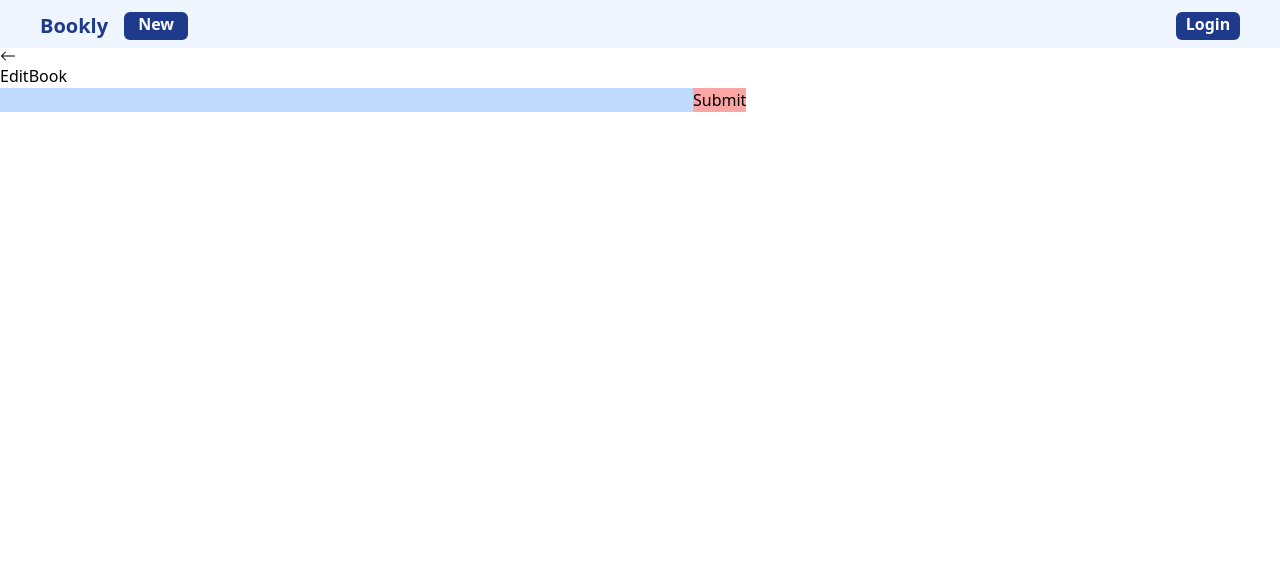
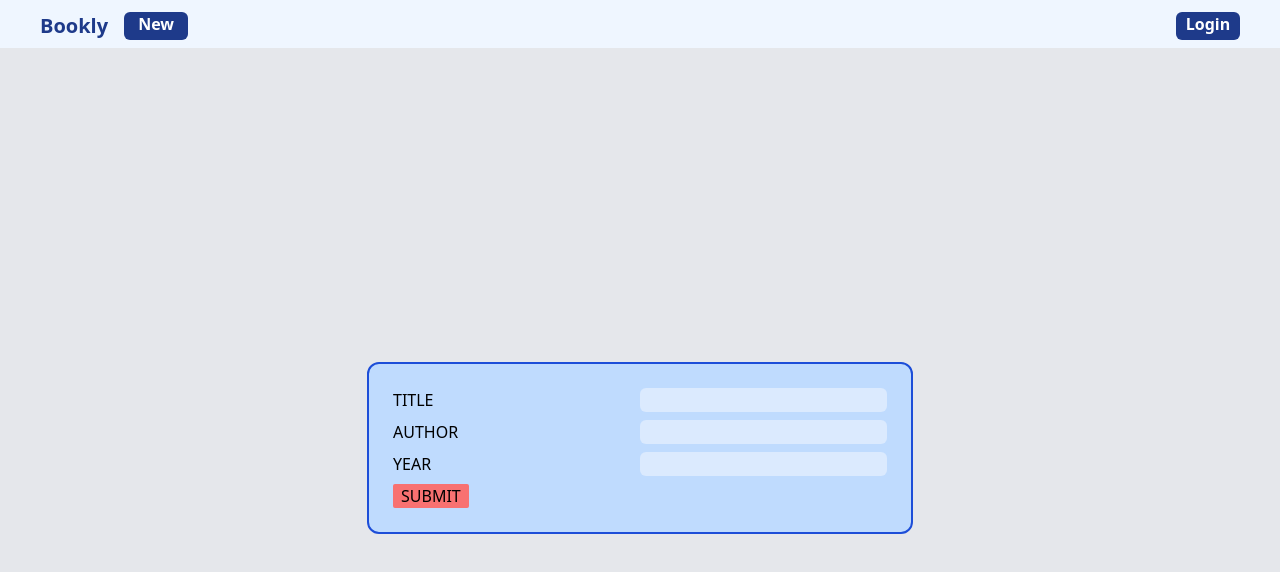
Before and after one commit to gokulkumar0209/befit, a React (Vite) app in the folder client/: page /books/edit/1 in a window 1280 px wide. Shown: the top 572 px of the page. Built offline with nearby package versions, Linux system fonts and the light colour scheme; no server answers.

Commit message:
Style update in style page

```diff
--- a/client/src/pages/EditBook.jsx
+++ b/client/src/pages/EditBook.jsx
@@ -64,35 +64,51 @@ function EditBook() {
 		}
 	};
 	return (
-		<div>
-			<Backbutton />
-			EditBook
+		<div className=" uppercase flex justify-center items-center h-screen w-full bg-gray-200">
+			<div className=" bg-blue-200 p-6 border-2 border-blue-700 rounded-xl ">
 				<form onSubmit={handleSubmit}>
+					<div className="space-y-2">
+						<div className="  grid grid-cols-2">
+							<label>Title</label>
 							<input
 								type="textbox"
-					className=" bg-blue-200"
+								className=" bg-blue-100 rounded-md px-2"
 								name="title"
 								value={book.title}
 								onChange={handleChange}
 							></input>
+						</div>
+						<div className=" grid grid-cols-2 ">
+							<label>Author</label>
 							<input
 								type="textbox"
-					className=" bg-blue-200"
+								className=" bg-blue-100 rounded-md px-2"
 								name="author"
 								value={book.author}
 								onChange={handleChange}
 							></input>
+						</div>
+						<div className="grid grid-cols-2">
+							<label>Year</label>
 							<input
 								type="Number"
-					className=" bg-blue-200"
+								className=" bg-blue-100 rounded-md px-2"
 								name="year"
 								value={book.year}
 								onChange={handleChange}
 							></input>
-				<button type="submit" className="bg-red-300">
+						</div>
+						<div className="">
+							<button
+								type="submit"
+								className="bg-red-400 uppercase rounded-sm px-2"
+							>
 								Submit
 							</button>
+						</div>
+					</div>
 				</form>
+			</div>
 		</div>
 	);
 }
```
Lines whose indentation alone changed are shown as unchanged.
